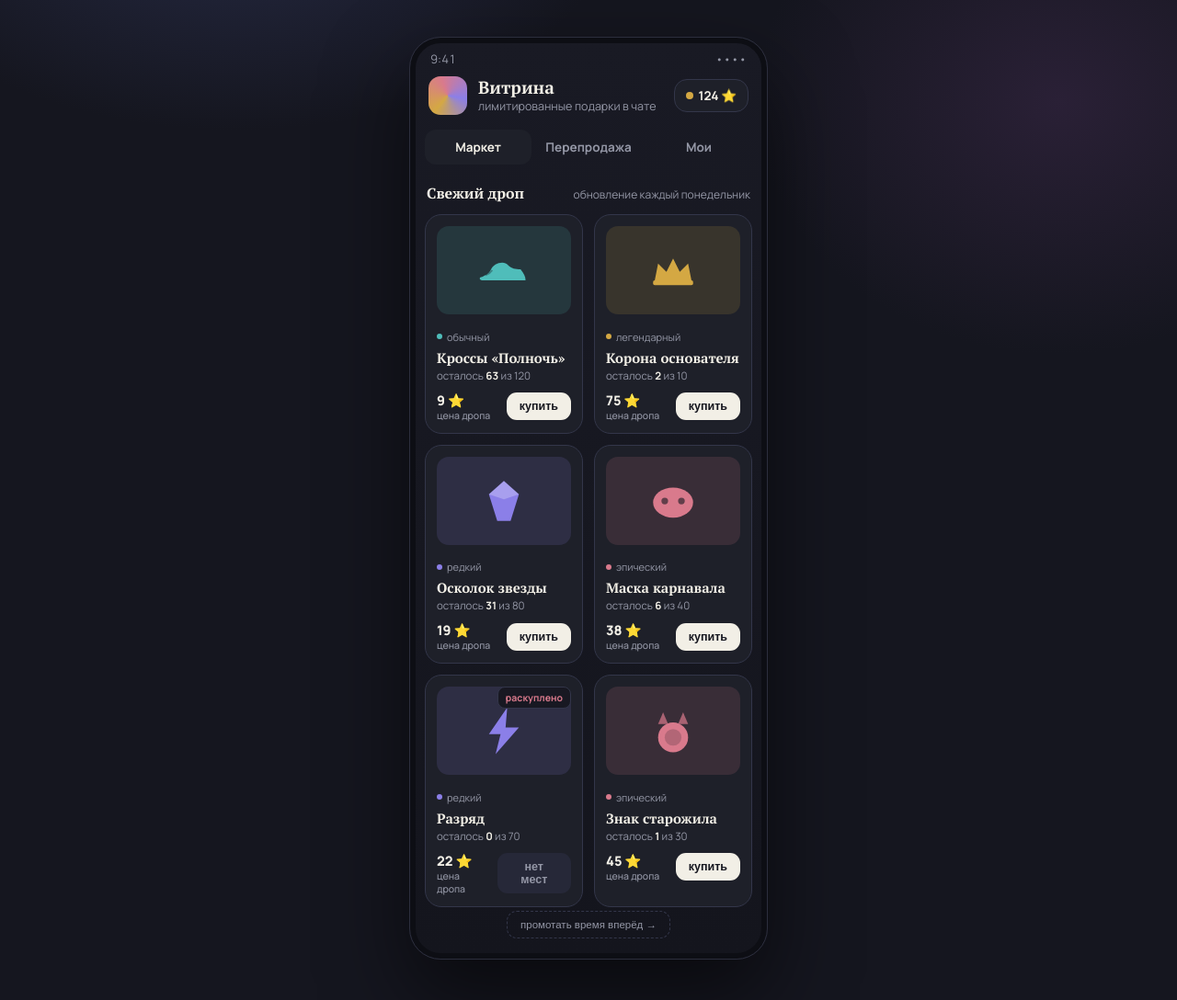
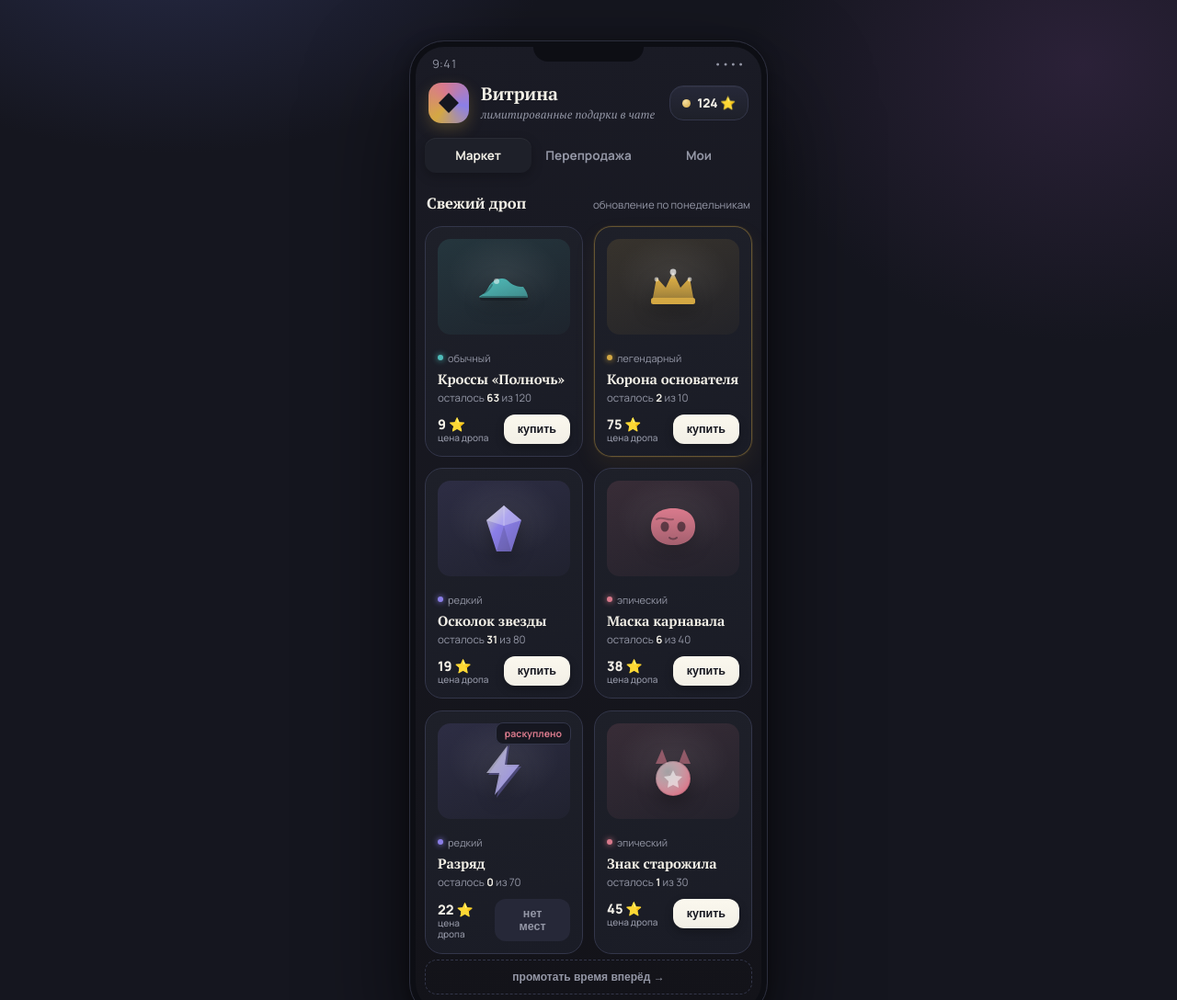
Before and after one commit to jenyahurtoviy-dot/Market, a plain HTML site: page gift-market.html in a window 1280 px wide. Shown: the top 1088 px of the page at 92% size. Drawn offline with Linux system fonts and the light colour scheme.

Commit message:
Update gift-market.html

```diff
--- a/gift-market.html
+++ b/gift-market.html
@@ -5,13 +5,14 @@
 <meta name="viewport" content="width=device-width, initial-scale=1.0">
 <title>Витрина коллекционных подарков</title>
 <link rel="preconnect" href="https://fonts.googleapis.com">
-<link href="https://fonts.googleapis.com/css2?family=PT+Serif:ital,wght@0,400;0,700;1,400&family=Manrope:wght@400;500;600;700;800&display=swap" rel="stylesheet">
+<link href="https://fonts.googleapis.com/css2?family=PT+Serif:ital,wght@0,400;0,700;1,400;1,700&family=Manrope:wght@400;500;600;700;800&display=swap" rel="stylesheet">
 <style>
   :root{
     --bg: #15161f;
     --surface: #1e2029;
     --surface-2: #262838;
     --line: #33364a;
+    --line-soft: #292c3c;
     --text: #f2efe6;
     --muted: #9497a6;
     --gold: #d4a843;
@@ -24,80 +25,115 @@
     --rose-soft: rgba(217,122,140,.14);
   }
   *{box-sizing:border-box;}
+  html{-webkit-tap-highlight-color:transparent;}
   body{
     margin:0;
     min-height:100vh;
     background:
-      radial-gradient(700px 420px at 20% -10%, #262a44 0%, transparent 60%),
-      radial-gradient(600px 500px at 90% 10%, #2a2036 0%, transparent 55%),
+      radial-gradient(680px 420px at 15% -8%, #272b48 0%, transparent 62%),
+      radial-gradient(620px 520px at 92% 6%, #2b2138 0%, transparent 58%),
+      radial-gradient(500px 400px at 50% 110%, #1c2432 0%, transparent 60%),
       var(--bg);
     font-family:'Manrope', sans-serif;
     color:var(--text);
     display:flex;
     align-items:flex-start;
     justify-content:center;
-    padding:40px 16px 60px;
+    padding:44px 16px 70px;
   }
 
   .phone{
     width:390px;
     max-width:100%;
-    background: linear-gradient(180deg, #191a24 0%, #14151d 100%);
-    border-radius:34px;
+    background: linear-gradient(180deg, #1a1b25 0%, #131319 100%);
+    border-radius:38px;
     border:1px solid #2c2e3d;
-    box-shadow: 0 40px 90px rgba(0,0,0,.55), inset 0 0 0 6px #0d0e14;
+    box-shadow:
+      0 50px 110px rgba(0,0,0,.6),
+      0 4px 18px rgba(0,0,0,.35),
+      inset 0 0 0 6px #0d0e14,
+      inset 0 1px 0 rgba(255,255,255,.03);
     overflow:hidden;
+    position:relative;
+  }
+
+  .notch{
+    position:absolute;
+    top:0; left:50%;
+    transform:translateX(-50%);
+    width:120px; height:22px;
+    background:#0d0e14;
+    border-radius:0 0 16px 16px;
+    z-index:5;
   }
 
   .statusbar{
     display:flex;justify-content:space-between;align-items:center;
-    padding:14px 22px 4px;
-    font-size:13px;color:var(--muted);
+    padding:16px 24px 2px;
+    font-size:12.5px;color:var(--muted);
     font-variant-numeric: tabular-nums;
+    letter-spacing:.2px;
   }
 
   .app-header{
-    padding:6px 20px 16px;
+    padding:10px 20px 16px;
     display:flex;
     align-items:center;
-    gap:12px;
+    gap:13px;
   }
   .app-header .avatar{
-    width:42px;height:42px;border-radius:13px;
+    width:44px;height:44px;border-radius:14px;
     background: conic-gradient(from 220deg, var(--gold), var(--rose), var(--violet), var(--gold));
     flex-shrink:0;
+    position:relative;
+    box-shadow: 0 6px 16px rgba(212,168,67,.25);
+  }
+  .app-header .avatar::after{
+    content:'';
+    position:absolute; inset:9px;
+    background:var(--bg);
+    border-radius:8px;
+    clip-path: polygon(50% 8%, 92% 50%, 50% 92%, 8% 50%);
   }
   .app-header .titles{flex:1; min-width:0;}
   .app-header h1{
     font-family:'PT Serif', serif;
-    font-size:19px;
+    font-size:19.5px;
     font-weight:700;
     margin:0;
     line-height:1.15;
+    letter-spacing:-.2px;
   }
   .app-header p{
     margin:2px 0 0;
     font-size:12.5px;
     color:var(--muted);
+    font-style:italic;
+    font-family:'PT Serif', serif;
   }
   .balance{
     display:flex;
     align-items:center;
-    gap:6px;
-    background:var(--surface);
+    gap:7px;
+    background:linear-gradient(180deg, var(--surface-2), var(--surface));
     border:1px solid var(--line);
-    padding:8px 12px;
-    border-radius:14px;
+    padding:9px 13px;
+    border-radius:15px;
     font-size:13.5px;
-    font-weight:700;
+    font-weight:800;
     white-space:nowrap;
+    box-shadow: inset 0 1px 0 rgba(255,255,255,.04);
   }
-  .balance .dot{width:8px;height:8px;border-radius:50%;background:var(--gold);}
+  .balance .dot{
+    width:9px;height:9px;border-radius:50%;
+    background: radial-gradient(circle at 35% 30%, #f6dfa0, var(--gold));
+  }
 
   .tabs{
     display:flex;
     gap:4px;
-    padding:0 16px 14px;
+    padding:0 16px 16px;
+    position:relative;
   }
   .tab{
     flex:1;
@@ -109,31 +145,35 @@
     border-radius:12px;
     cursor:pointer;
     user-select:none;
-    transition:background .15s, color .15s;
+    transition:background .18s ease, color .18s ease;
+    position:relative;
   }
   .tab.active{
     background:var(--surface);
     color:var(--text);
+    box-shadow: inset 0 1px 0 rgba(255,255,255,.05), 0 4px 12px rgba(0,0,0,.25);
   }
 
-  .screen{padding:0 16px 22px;}
+  .screen{padding:0 16px 24px;}
   .panel{display:none;}
-  .panel.active{display:block;}
+  .panel.active{display:block; animation: fadeIn .28s ease;}
+  @keyframes fadeIn{ from{opacity:0; transform:translateY(4px);} to{opacity:1; transform:translateY(0);} }
 
   .section-row{
     display:flex;
     align-items:baseline;
     justify-content:space-between;
-    margin:6px 2px 12px;
+    margin:6px 2px 14px;
   }
   .section-row h2{
     font-family:'PT Serif', serif;
-    font-size:16px;
+    font-size:16.5px;
     font-weight:700;
     margin:0;
+    letter-spacing:-.1px;
   }
   .section-row span{
-    font-size:12px;
+    font-size:11.5px;
     color:var(--muted);
   }
 
@@ -144,30 +184,46 @@
   }
 
   .card{
-    background:var(--surface);
+    background:linear-gradient(165deg, var(--surface) 0%, #1a1c26 100%);
     border:1px solid var(--line);
-    border-radius:18px;
-    padding:12px;
+    border-radius:19px;
+    padding:13px;
     position:relative;
     overflow:hidden;
-    transition:transform .15s ease;
+    transition:transform .16s ease, border-color .16s ease;
+    opacity:0;
+    animation: cardIn .45s ease forwards;
   }
-  .card:active{transform:scale(.97);}
+  .card:active{transform:scale(.965);}
+  @keyframes cardIn{ from{opacity:0; transform:translateY(10px) scale(.97);} to{opacity:1; transform:translateY(0) scale(1);} }
+
+  .card.rarity-legendary{
+    border-color: rgba(212,168,67,.4);
+    box-shadow: 0 0 0 1px rgba(212,168,67,.08), 0 10px 24px rgba(212,168,67,.08);
+  }
 
   .card .art{
-    height:96px;
-    border-radius:13px;
+    height:104px;
+    border-radius:14px;
     display:flex;
     align-items:center;
     justify-content:center;
-    margin-bottom:10px;
+    margin-bottom:11px;
+    position:relative;
+    overflow:hidden;
   }
-  .card .art svg{width:58px;height:58px;}
+  .card .art::before{
+    content:'';
+    position:absolute; inset:0;
+    background: radial-gradient(60% 60% at 50% 38%, rgba(255,255,255,.08), transparent 70%);
+  }
+  .card .art svg{width:64px;height:64px; position:relative; z-index:1;
+    filter: drop-shadow(0 6px 10px rgba(0,0,0,.35));}
 
-  .rarity-common .art{background:var(--teal-soft);}
-  .rarity-rare .art{background:var(--violet-soft);}
-  .rarity-epic .art{background:var(--rose-soft);}
-  .rarity-legendary .art{background:var(--gold-soft);}
+  .rarity-common .art{background:linear-gradient(160deg, var(--teal-soft), rgba(79,189,186,.04));}
+  .rarity-rare .art{background:linear-gradient(160deg, var(--violet-soft), rgba(139,127,232,.04));}
+  .rarity-epic .art{background:linear-gradient(160deg, var(--rose-soft), rgba(217,122,140,.04));}
+  .rarity-legendary .art{background:linear-gradient(160deg, var(--gold-soft), rgba(212,168,67,.04));}
 
   .rarity-tag{
     display:inline-flex;
@@ -178,23 +234,24 @@
     margin-bottom:6px;
   }
   .rarity-tag .rdot{width:6px;height:6px;border-radius:50%;}
-  .rarity-common .rdot{background:var(--teal);}
-  .rarity-rare .rdot{background:var(--violet);}
-  .rarity-epic .rdot{background:var(--rose);}
-  .rarity-legendary .rdot{background:var(--gold);}
+  .rarity-common .rdot{background:var(--teal); box-shadow:0 0 6px var(--teal);}
+  .rarity-rare .rdot{background:var(--violet); box-shadow:0 0 6px var(--violet);}
+  .rarity-epic .rdot{background:var(--rose); box-shadow:0 0 6px var(--rose);}
+  .rarity-legendary .rdot{background:var(--gold); box-shadow:0 0 6px var(--gold);}
 
   .card h3{
     font-family:'PT Serif', serif;
     font-size:15px;
-    margin:0 0 3px;
-    line-height:1.2;
+    margin:0 0 4px;
+    line-height:1.25;
+    letter-spacing:-.1px;
   }
   .card .edition{
     font-size:11.5px;
     color:var(--muted);
-    margin-bottom:10px;
+    margin-bottom:11px;
   }
-  .edition b{color:var(--text);}
+  .edition b{color:var(--text); font-weight:700;}
 
   .buy-row{
     display:flex;
@@ -205,76 +262,86 @@
   .price{
     font-size:14.5px;
     font-weight:800;
+    line-height:1.2;
   }
   .price small{
     display:block;
-    font-size:10.5px;
+    font-size:10px;
     font-weight:500;
     color:var(--muted);
   }
   .buy-btn{
     border:none;
-    background:var(--text);
+    background: linear-gradient(180deg, #fbf8ee, var(--text));
     color:#15161f;
-    font-weight:700;
+    font-weight:800;
     font-size:12.5px;
-    padding:8px 14px;
-    border-radius:11px;
+    padding:9px 15px;
+    border-radius:12px;
     cursor:pointer;
+    box-shadow: 0 4px 10px rgba(0,0,0,.25);
+    transition:transform .12s ease, box-shadow .12s ease;
   }
+  .buy-btn:active{transform:scale(.94);}
   .buy-btn:disabled{
     background:var(--surface-2);
     color:var(--muted);
     cursor:default;
+    box-shadow:none;
   }
   .buy-btn.owned{
     background:transparent;
     border:1px solid var(--line);
     color:var(--muted);
+    box-shadow:none;
   }
 
   .sold-badge{
     position:absolute;
     top:12px; right:12px;
-    background:rgba(20,21,29,.85);
+    background:rgba(20,21,29,.88);
+    backdrop-filter: blur(4px);
     border:1px solid var(--line);
     font-size:10.5px;
-    padding:4px 8px;
+    padding:4px 9px;
     border-radius:8px;
     color:var(--rose);
     font-weight:700;
+    z-index:2;
   }
 
-  /* Resale list */
-  .resale-item{
+  /* Resale + inventory rows */
+  .resale-item, .inv-item{
     display:flex;
     align-items:center;
     gap:12px;
-    background:var(--surface);
+    background:linear-gradient(165deg, var(--surface) 0%, #1a1c26 100%);
     border:1px solid var(--line);
-    border-radius:16px;
-    padding:10px;
+    border-radius:17px;
+    padding:11px;
     margin-bottom:10px;
+    opacity:0;
+    animation: cardIn .4s ease forwards;
   }
-  .resale-item .art{
-    width:52px;height:52px;border-radius:12px;
+  .resale-item .art, .inv-item .art{
+    width:54px;height:54px;border-radius:13px;
     flex-shrink:0;
     display:flex;align-items:center;justify-content:center;
+    position:relative;
   }
-  .resale-item .art svg{width:30px;height:30px;}
-  .resale-info{flex:1; min-width:0;}
-  .resale-info h4{
+  .resale-item .art svg, .inv-item .art svg{width:32px;height:32px;
+    filter: drop-shadow(0 4px 6px rgba(0,0,0,.35));}
+  .resale-info, .inv-info{flex:1; min-width:0;}
+  .resale-info h4, .inv-info h4{
     font-family:'PT Serif', serif;
     margin:0 0 2px;
     font-size:14px;
   }
-  .resale-info .meta{
+  .resale-info .meta, .inv-info .meta{
     font-size:11.5px;
     color:var(--muted);
   }
-  .resale-price{
-    text-align:right;
-  }
+  .resale-price{ text-align:right; }
   .resale-price .now{
     font-size:14.5px;
     font-weight:800;
@@ -288,77 +355,65 @@
 
   .empty-state{
     text-align:center;
-    padding:50px 20px;
+    padding:54px 20px;
     color:var(--muted);
   }
-  .empty-state svg{width:54px;height:54px;margin-bottom:14px;opacity:.7;}
-  .empty-state p{margin:0; font-size:13.5px; line-height:1.5;}
+  .empty-state svg{width:56px;height:56px;margin-bottom:16px;opacity:.55;}
+  .empty-state p{margin:0; font-size:13.5px; line-height:1.55;}
 
-  .inv-item{
-    display:flex;
-    align-items:center;
-    gap:12px;
-    background:var(--surface);
-    border:1px solid var(--line);
-    border-radius:16px;
-    padding:10px;
-    margin-bottom:10px;
-  }
-  .inv-item .art{
-    width:52px;height:52px;border-radius:12px;
-    flex-shrink:0;
-    display:flex;align-items:center;justify-content:center;
-  }
-  .inv-item .art svg{width:30px;height:30px;}
-  .inv-info{flex:1;}
-  .inv-info h4{font-family:'PT Serif', serif; margin:0 0 2px; font-size:14px;}
-  .inv-info .meta{font-size:11.5px; color:var(--muted);}
   .list-btn{
     border:1px solid var(--line);
-    background:transparent;
+    background:var(--surface-2);
     color:var(--text);
     font-size:12px;
     font-weight:700;
-    padding:7px 12px;
-    border-radius:10px;
+    padding:8px 13px;
+    border-radius:11px;
     cursor:pointer;
+    transition:transform .12s ease;
   }
+  .list-btn:active{transform:scale(.94);}
 
   .toast{
     position:fixed;
     left:50%;
-    bottom:28px;
-    transform:translate(-50%, 20px);
+    bottom:30px;
+    transform:translate(-50%, 24px);
     background:#f2efe6;
     color:#15161f;
-    padding:12px 18px;
-    border-radius:13px;
+    padding:13px 20px;
+    border-radius:14px;
     font-size:13.5px;
     font-weight:700;
     opacity:0;
-    transition:opacity .25s, transform .25s;
+    transition:opacity .25s ease, transform .25s ease;
     pointer-events:none;
     z-index:50;
-    box-shadow:0 20px 40px rgba(0,0,0,.35);
+    box-shadow:0 24px 48px rgba(0,0,0,.4);
   }
   .toast.show{opacity:1; transform:translate(-50%, 0);}
 
   .ff-btn{
     display:block;
-    margin:4px auto 0;
+    width:100%;
+    margin:6px 0 0;
     background:none;
     border:1px dashed var(--line);
     color:var(--muted);
-    font-size:11.5px;
-    padding:8px 14px;
-    border-radius:11px;
+    font-size:12px;
+    font-weight:600;
+    padding:11px 14px;
+    border-radius:13px;
     cursor:pointer;
+    transition:border-color .15s ease, color .15s ease;
   }
+  .ff-btn:active{transform:scale(.98);}
 </style>
 </head>
 <body>
 
 <div class="phone">
+  <div class="notch"></div>
   <div class="statusbar"><span>9:41</span><span>••••</span></div>
 
   <div class="app-header">
@@ -382,7 +437,7 @@
     <div class="panel active" id="panel-market">
       <div class="section-row">
         <h2>Свежий дроп</h2>
-        <span>обновление каждый понедельник</span>
+        <span>обновление по понедельникам</span>
       </div>
       <div class="grid" id="marketGrid"></div>
       <button class="ff-btn" id="ffBtn">промотать время вперёд →</button>
@@ -412,14 +467,52 @@
 <div class="toast" id="toast"></div>
 
 <script>
-// ---- illustrations (simple abstract shapes per item, no external assets) ----
+// ---- richer illustrations (layered SVG, gradient defs per instance for unique ids) ----
+let __uid = 0;
 const ART = {
-  sneaker: c => `<svg viewBox="0 0 64 64"><path d="M6 40c4-2 8-4 10-8 3-6 8-9 14-9 3 0 5 1 7 3 4 4 9 5 15 5 4 5 6 9 6 13H6c-2 0-3-1-3-2s1-2 3-2z" fill="${c}"/><path d="M10 38c3-1 6-3 8-6" stroke="#15161f" stroke-width="2" fill="none" opacity=".35"/></svg>`,
-  crown: c => `<svg viewBox="0 0 64 64"><path d="M10 44l4-20 10 10 8-16 8 16 10-10 4 20z" fill="${c}"/><rect x="8" y="44" width="48" height="6" rx="2" fill="${c}"/></svg>`,
-  gem: c => `<svg viewBox="0 0 64 64"><polygon points="32,8 50,24 40,56 24,56 14,24" fill="${c}"/><polygon points="32,8 50,24 32,30 14,24" fill="#ffffff" opacity=".25"/></svg>`,
-  mask: c => `<svg viewBox="0 0 64 64"><ellipse cx="32" cy="34" rx="24" ry="18" fill="${c}"/><circle cx="22" cy="32" r="4" fill="#15161f" opacity=".6"/><circle cx="42" cy="32" r="4" fill="#15161f" opacity=".6"/></svg>`,
-  bolt: c => `<svg viewBox="0 0 64 64"><polygon points="36,4 14,36 28,36 22,60 50,28 34,28" fill="${c}"/></svg>`,
-  medal: c => `<svg viewBox="0 0 64 64"><path d="M20 10l6 14h-12z" fill="${c}" opacity=".7"/><path d="M44 10l-6 14h12z" fill="${c}" opacity=".7"/><circle cx="32" cy="40" r="18" fill="${c}"/><circle cx="32" cy="40" r="10" fill="#15161f" opacity=".2"/></svg>`
+  sneaker: (c, key) => { const id='g'+(++__uid)+key;
+    return `<svg viewBox="0 0 64 64"><defs><linearGradient id="${id}" x1="0" y1="0" x2="1" y2="1">
+      <stop offset="0" stop-color="${c}"/><stop offset="1" stop-color="${c}" stop-opacity=".65"/></linearGradient></defs>
+      <path d="M6 42c4-2 7-5 9-9 3-6 8-10 15-10 3 0 5 1 7 3 4 4 9 6 16 6 3 4 5 8 5 12H8c-2 0-3-1-3-1z" fill="url(#${id})"/>
+      <path d="M10 39c4-2 7-5 9-9" stroke="#0e0f16" stroke-width="2" fill="none" opacity=".3" stroke-linecap="round"/>
+      <ellipse cx="24" cy="26" rx="3" ry="3" fill="#fff" opacity=".5"/>
+      <rect x="6" y="42" width="52" height="5" rx="2.5" fill="#0e0f16" opacity=".35"/></svg>`; },
+  crown: (c, key) => { const id='g'+(++__uid)+key;
+    return `<svg viewBox="0 0 64 64"><defs><linearGradient id="${id}" x1="0" y1="0" x2="0" y2="1">
+      <stop offset="0" stop-color="#fff" stop-opacity=".55"/><stop offset=".3" stop-color="${c}"/><stop offset="1" stop-color="${c}" stop-opacity=".7"/></linearGradient></defs>
+      <path d="M10 44l4-22 10 11 8-17 8 17 10-11 4 22z" fill="url(#${id})"/>
+      <rect x="8" y="44" width="48" height="7" rx="2.5" fill="${c}"/>
+      <circle cx="32" cy="16" r="3.4" fill="#fff" opacity=".7"/>
+      <circle cx="14" cy="24" r="2.4" fill="#fff" opacity=".5"/>
+      <circle cx="50" cy="24" r="2.4" fill="#fff" opacity=".5"/></svg>`; },
+  gem: (c, key) => { const id='g'+(++__uid)+key;
+    return `<svg viewBox="0 0 64 64"><defs><linearGradient id="${id}" x1="0" y1="0" x2="1" y2="1">
+      <stop offset="0" stop-color="#fff" stop-opacity=".6"/><stop offset=".4" stop-color="${c}"/><stop offset="1" stop-color="${c}" stop-opacity=".75"/></linearGradient></defs>
+      <polygon points="32,7 51,23 40,57 24,57 13,23" fill="url(#${id})"/>
+      <polygon points="32,7 51,23 32,29 13,23" fill="#fff" opacity=".3"/>
+      <polygon points="32,29 40,57 24,57" fill="#000" opacity=".12"/>
+      <line x1="32" y1="7" x2="32" y2="29" stroke="#fff" stroke-opacity=".25" stroke-width="1.2"/></svg>`; },
+  mask: (c, key) => { const id='g'+(++__uid)+key;
+    return `<svg viewBox="0 0 64 64"><defs><linearGradient id="${id}" x1="0" y1="0" x2="0" y2="1">
+      <stop offset="0" stop-color="${c}"/><stop offset="1" stop-color="${c}" stop-opacity=".7"/></linearGradient></defs>
+      <path d="M8 30c0-14 11-20 24-20s24 6 24 20c0 12-9 20-24 20S8 42 8 30z" fill="url(#${id})"/>
+      <path d="M14 22c6-4 12 2 18 0" stroke="#0e0f16" stroke-width="2" fill="none" opacity=".3" stroke-linecap="round"/>
+      <ellipse cx="23" cy="30" rx="4.5" ry="5.5" fill="#0e0f16" opacity=".55"/>
+      <ellipse cx="41" cy="30" rx="4.5" ry="5.5" fill="#0e0f16" opacity=".55"/>
+      <path d="M28 42c2 2 6 2 8 0" stroke="#0e0f16" stroke-width="2" fill="none" opacity=".4" stroke-linecap="round"/></svg>`; },
+  bolt: (c, key) => { const id='g'+(++__uid)+key;
+    return `<svg viewBox="0 0 64 64"><defs><linearGradient id="${id}" x1="0" y1="0" x2="1" y2="1">
+      <stop offset="0" stop-color="#fff" stop-opacity=".5"/><stop offset="1" stop-color="${c}"/></linearGradient></defs>
+      <polygon points="38,3 15,36 29,36 24,61 51,27 35,27" fill="${c}" opacity=".35"/>
+      <polygon points="36,4 13,34 27,34 22,58 49,25 33,25" fill="url(#${id})"/></svg>`; },
+  medal: (c, key) => { const id='g'+(++__uid)+key;
+    return `<svg viewBox="0 0 64 64"><defs><radialGradient id="${id}" cx="35%" cy="30%" r="70%">
+      <stop offset="0" stop-color="#fff" stop-opacity=".55"/><stop offset="1" stop-color="${c}"/></radialGradient></defs>
+      <path d="M20 8l6 16h-13z" fill="${c}" opacity=".55"/>
+      <path d="M44 8l-6 16h13z" fill="${c}" opacity=".55"/>
+      <circle cx="32" cy="40" r="19" fill="url(#${id})"/>
+      <circle cx="32" cy="40" r="19" fill="none" stroke="#0e0f16" stroke-opacity=".18" stroke-width="2"/>
+      <path d="M32 31l3 6 7 1-5 5 1 7-6-3-6 3 1-7-5-5 7-1z" fill="#fff" opacity=".55"/></svg>`; }
 };
 
 const COLORS = { common:'#4fbdba', rare:'#8b7fe8', epic:'#d97a8c', legendary:'#d4a843' };
@@ -434,7 +527,7 @@ let items = [
   { id:'medal', name:'Знак старожила', rarity:'epic', art:'medal', total:30, left:1, price:45 }
 ];
 
-let inventory = []; // {itemRef, boughtFor, listed:false, listPrice}
+let inventory = [];
 let resale = [
   { name:'Разряд', art:'bolt', rarity:'rare', mint:22, now:96 },
   { name:'Знак старожила', art:'medal', rarity:'epic', mint:45, now:310 }
@@ -455,13 +548,13 @@ function showToast(msg){
 }
 
 function renderMarket(){
-  marketGrid.innerHTML = items.map(it => {
+  marketGrid.innerHTML = items.map((it, i) => {
     const soldOut = it.left <= 0;
     const owned = inventory.some(x => x.itemId === it.id);
     return `
-    <div class="card rarity-${it.rarity}">
+    <div class="card rarity-${it.rarity}" style="animation-delay:${i*45}ms">
       ${soldOut ? '<div class="sold-badge">раскуплено</div>' : ''}
-      <div class="art">${ART[it.art](COLORS[it.rarity])}</div>
+      <div class="art">${ART[it.art](COLORS[it.rarity], it.id)}</div>
       <div class="rarity-tag"><span class="rdot"></span>${LABELS[it.rarity]}</div>
       <h3>${it.name}</h3>
       <div class="edition">осталось <b>${it.left}</b> из ${it.total}</div>
@@ -493,14 +586,14 @@ function renderInventory(){
   if (inventory.length === 0){
     invList.innerHTML = `
       <div class="empty-state">
-        ${ART.gem('#4a4d5c')}
+        ${ART.gem('#4a4d5c','empty')}
         <p>Пока пусто. Купите что-нибудь на вкладке «Маркет» — сюда попадёт всё, чем вы владеете.</p>
       </div>`;
     return;
   }
   invList.innerHTML = inventory.map((x, idx) => `
-    <div class="inv-item">
-      <div class="art" style="background:${COLORS[x.rarity]}22">${ART[x.art](COLORS[x.rarity])}</div>
+    <div class="inv-item" style="animation-delay:${idx*40}ms">
+      <div class="art" style="background:${COLORS[x.rarity]}22">${ART[x.art](COLORS[x.rarity], x.itemId+idx)}</div>
       <div class="inv-info">
         <h4>${x.name}</h4>
         <div class="meta">куплено за ${x.boughtFor} ⭐ · ${LABELS[x.rarity]}</div>
@@ -522,9 +615,9 @@ function listForSale(idx){
 
 function renderResale(){
   document.getElementById('resaleCount').textContent = resale.length + ' предложений';
-  resaleList.innerHTML = resale.map(r => `
-    <div class="resale-item">
-      <div class="art" style="background:${COLORS[r.rarity]}22">${ART[r.art](COLORS[r.rarity])}</div>
+  resaleList.innerHTML = resale.map((r, idx) => `
+    <div class="resale-item" style="animation-delay:${idx*40}ms">
+      <div class="art" style="background:${COLORS[r.rarity]}22">${ART[r.art](COLORS[r.rarity], 'r'+idx)}</div>
       <div class="resale-info">
         <h4>${r.name}</h4>
         <div class="meta">не в дропе · ${LABELS[r.rarity]}</div>
@@ -537,7 +630,6 @@ function renderResale(){
   `).join('');
 }
 
-// fast-forward simulation: sells out a random low-stock item and bumps resale prices
 document.getElementById('ffBtn').addEventListener('click', () => {
   const candidates = items.filter(i => i.left > 0 && i.left <= 5);
   if (candidates.length){
@@ -553,7 +645,6 @@ document.getElementById('ffBtn').addEventListener('click', () => {
   renderResale();
 });
 
-// tabs
 document.querySelectorAll('.tab').forEach(tab => {
   tab.addEventListener('click', () => {
     document.querySelectorAll('.tab').forEach(t => t.classList.remove('active'));
```
